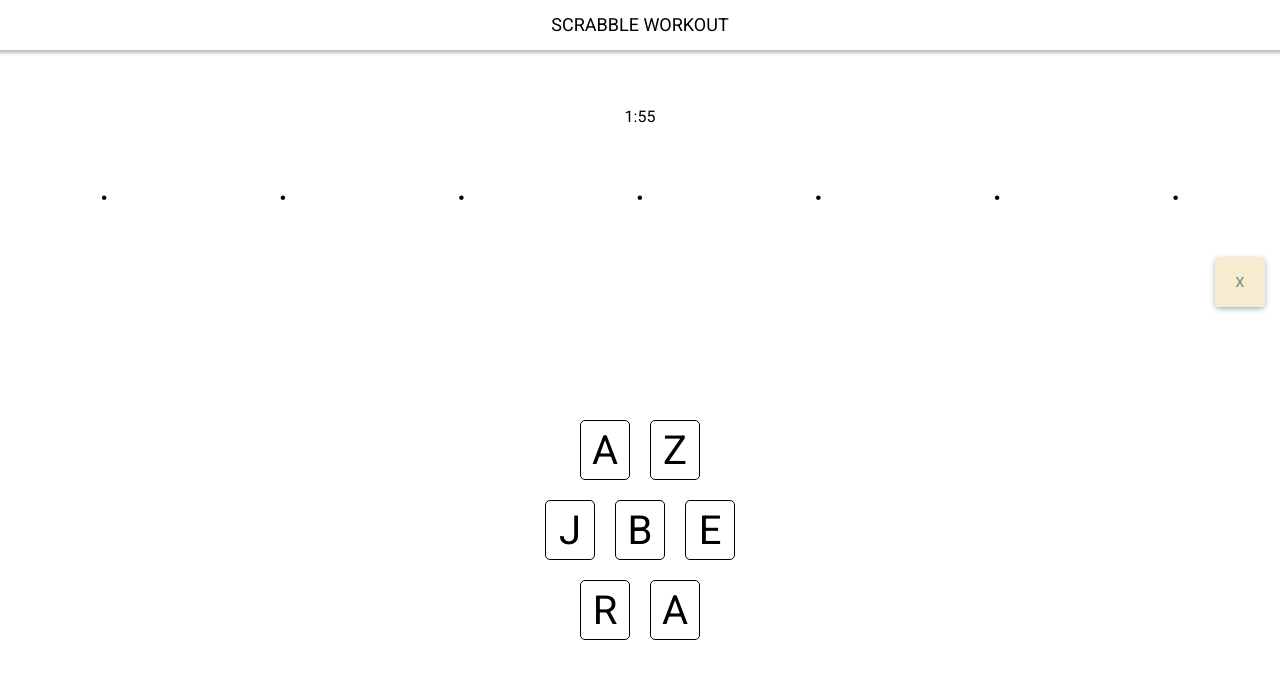
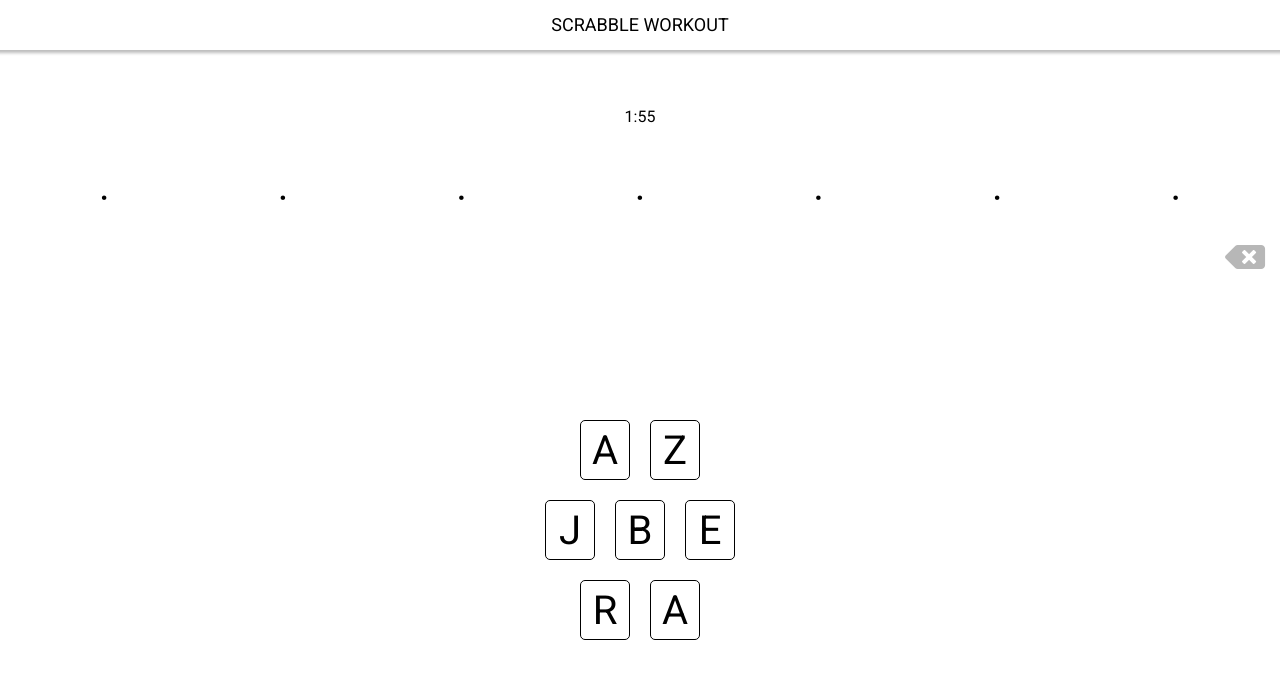
Before and after one commit to karin-on/scrabble-workout-in-vue, a Vue app: page /game in a window 1280 px wide. Shown: the top 678 px of the page. Built offline with nearby package versions, Linux system fonts and the light colour scheme.

Commit message:
Add font awesome icons

```diff
--- a/package.json
+++ b/package.json
@@ -9,6 +9,7 @@
     "lint": "vue-cli-service lint"
   },
   "dependencies": {
+    "@fortawesome/fontawesome-free": "^5.15.1",
     "core-js": "^2.6.5",
     "normalize.css": "^8.0.1",
     "register-service-worker": "^1.6.2",
--- a/src/components/Backspace.vue
+++ b/src/components/Backspace.vue
@@ -1,8 +1,7 @@
 <template>
-  <button
-    class="backspace button -filled"
-    :disabled="!active"
-    @click="handleBackspaceClick">X</button>
+  <button class="backspace" :disabled="!active" @click="handleBackspaceClick">
+    <i class="fas fa-backspace fa-2x"></i>
+  </button>
 </template>
 
 
--- a/src/components/ResultMessage.vue
+++ b/src/components/ResultMessage.vue
@@ -1,5 +1,7 @@
 <template>
   <section class="result-message">
+    <i v-if="answerIsCorrect" class="fas fa-check fa-3x"></i>
+    <i v-else class="fas fa-times fa-3x"></i>
     <h2 class="result-message__title">{{ resultMessage }}</h2>
   </section>
 </template>
--- a/src/main.ts
+++ b/src/main.ts
@@ -4,6 +4,8 @@ import router from './router';
 // import store from './store';
 // import './registerServiceWorker';
 import 'normalize.css';
+import '@fortawesome/fontawesome-free/scss/fontawesome.scss';
+import '@fortawesome/fontawesome-free/scss/solid.scss';
 import './styles/main.scss';
 
 Vue.config.productionTip = false;
--- a/src/styles/components/_backspace.scss
+++ b/src/styles/components/_backspace.scss
@@ -1,6 +1,6 @@
 .backspace {
-  width: 50px;
-  height: 50px;
   justify-self: flex-end;
-  align-self: center;
+  align-self: flex-start;
+  border: none;
+  background: transparent;
 }
```
Also changed, not shown: 1 other file (tests, documents, lock files or other folders).
